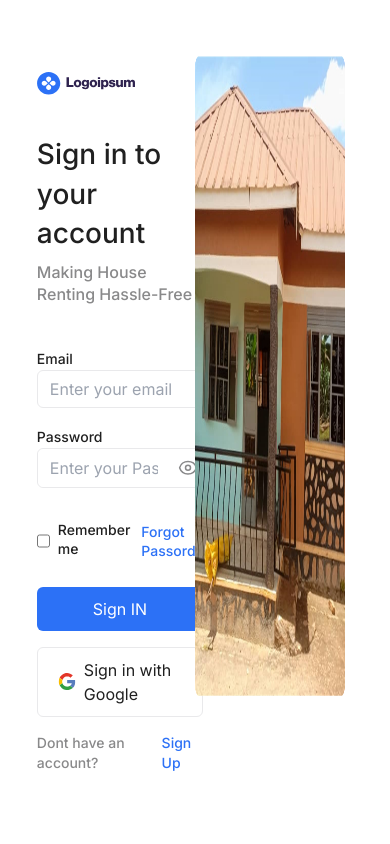
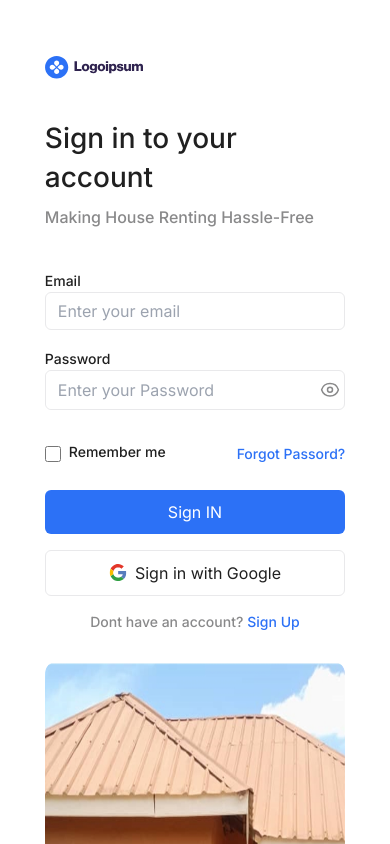
Before and after one commit to femmyte/agentee, a Next.js app: page /signin in a window 390 px wide. Shown: the top 844 px of the page. Built offline with nearby package versions, Linux system fonts and the light colour scheme.

Commit message:
handle responsiveness

```diff
--- a/src/app/page.js
+++ b/src/app/page.js
@@ -5,7 +5,7 @@ import React from "react";
 
 const Registration = () => {
   return (
-    <div className="grid grid-cols-2  py-[3.47rem] px-[2.8rem]  bg-white">
+    <div className="grid grid-cols-1 md:grid-cols-2  py-[3.47rem] px-[2.8rem]  bg-white">
       <div className="col-span-1 w-full flex justify-center items-center">
         <div className="flex flex-col  w-[27.6rem]">
           <div>
@@ -143,7 +143,7 @@ const Registration = () => {
           </div>
         </div>
       </div>
-      <div className="col-span-1">
+      <div className="mt-8 md:mt-0 col-span-1">
         <img src={"/images/house1.png"} alt="house " className=" w-[41rem]" />
       </div>
     </div>
--- a/src/app/signin/page.jsx
+++ b/src/app/signin/page.jsx
@@ -5,7 +5,7 @@ import React from "react";
 
 const Registration = () => {
   return (
-    <div className="grid grid-cols-2 h-screen py-[3.47rem] px-[2.8rem]  bg-white">
+    <div className="grid grid-cols-1 md:grid-cols-2 md:h-screen py-[3.47rem] px-[2.8rem]  bg-white">
       <div className="col-span-1 w-full flex justify-center items-center">
         <div className="flex flex-col  w-[27.6rem]">
           <div>
@@ -102,7 +102,7 @@ const Registration = () => {
           </div>
         </div>
       </div>
-      <div className="col-span-1">
+      <div className="mt-8 md:mt-0 col-span-1">
         <img
           src={"/images/house2.png"}
           alt="house "
```
